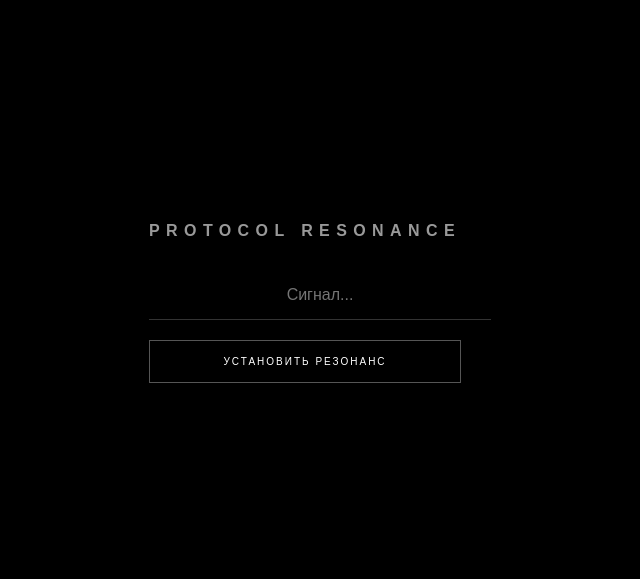
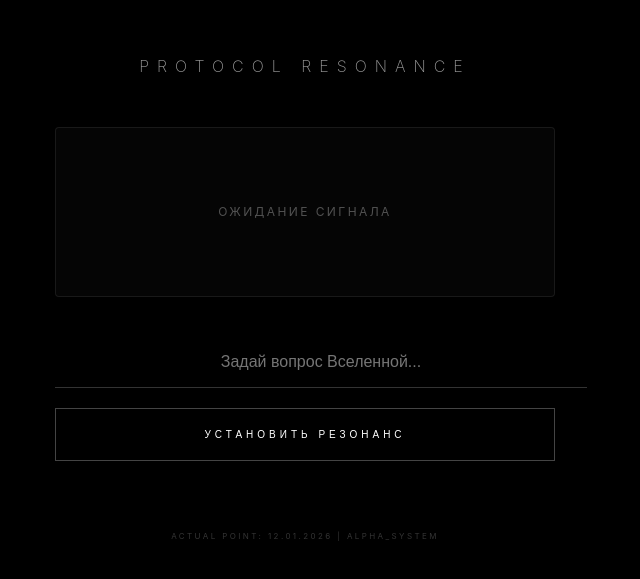
Before and after one commit to artemapplecloud-coder/protocol-resonance, a Next.js app: page / in a window 1280 px wide. Shown: the part 123-702 px from the top of the page, without its empty margins (335-975 px from the left). Built offline with nearby package versions, Linux system fonts and the light colour scheme.

Commit message:
Update page.tsx

```diff
--- a/src/app/page.tsx
+++ b/src/app/page.tsx
@@ -1,10 +1,16 @@
 'use client';
-import React, { useState } from 'react';
+import React, { useState, useEffect } from 'react';
 
-export default function MirrorPage() {
+export default function ResonanceMirror() {
   const [input, setInput] = useState('');
   const [response, setResponse] = useState('');
   const [loading, setLoading] = useState(false);
+  const [mounted, setMounted] = useState(false);
+
+  // Исправляет гидратацию на клиенте
+  useEffect(() => {
+    setMounted(true);
+  }, []);
 
   const syncResonance = async () => {
     if (!input || loading) return;
@@ -19,42 +25,120 @@ export default function MirrorPage() {
       });
 
       const contentType = res.headers.get("content-type");
-      if (contentType && contentType.indexOf("application/json") !== -1) {
+
+      if (res.ok && contentType?.includes("application/json")) {
         const data = await res.json();
-        if (res.ok) {
-          setResponse(data.text || "Сигнал принят.");
+        setResponse(data.text || "Сигнал принят. Резонанс чист.");
       } else {
-          setResponse(`Ошибка API: ${JSON.stringify(data)}`);
-        }
-      } else {
-        const textError = await res.text();
-        setResponse(`Сервер вернул не JSON (код ${res.status}). Возможно, путь не найден. Текст: ${textError.slice(0, 100)}`);
+        const errorText = await res.text();
+        setResponse(`Ошибка ${res.status}: ${errorText.slice(0, 40)}... Проверь путь /api/resonance`);
       }
     } catch (e: any) {
-      setResponse(`Сбой сети: ${e.name} - ${e.message}`);
+      setResponse(`Сбой связи: ${e.message}`);
     } finally {
       setLoading(false);
     }
   };
 
+  if (!mounted) return null;
+
   return (
-    <main style={{ backgroundColor: 'black', color: 'white', minHeight: '100vh', display: 'flex', flexDirection: 'column', alignItems: 'center', justifyContent: 'center', fontFamily: 'sans-serif', padding: '20px', textAlign: 'center' }}>
-      <div style={{ maxWidth: '600px', display: 'flex', flexDirection: 'column', gap: '20px' }}>
-        <h1 style={{ fontSize: '1rem', letterSpacing: '0.4em', textTransform: 'uppercase', opacity: 0.6 }}>Protocol Resonance</h1>
-        {response && (
-          <div style={{ fontSize: '0.9rem', color: '#00ffcc', padding: '15px', border: '1px solid #333', background: '#0a0a0a' }}>
+    <main style={{
+      backgroundColor: 'black',
+      color: 'white',
+      minHeight: '100vh',
+      display: 'flex',
+      flexDirection: 'column',
+      alignItems: 'center',
+      justifyContent: 'center',
+      fontFamily: '-apple-system, BlinkMacSystemFont, "Segoe UI", Roboto, sans-serif',
+      padding: '20px',
+      textAlign: 'center'
+    }}>
+      <div style={{ maxWidth: '500px', width: '100%', display: 'flex', flexDirection: 'column', gap: '40px' }}>
+
+        <h1 style={{
+          fontSize: '1rem',
+          fontWeight: '200',
+          letterSpacing: '0.5em',
+          textTransform: 'uppercase',
+          opacity: 0.6
+        }}>
+          Protocol Resonance
+        </h1>
+
+        <div style={{
+          minHeight: '120px',
+          display: 'flex',
+          alignItems: 'center',
+          justifyContent: 'center',
+          padding: '24px',
+          border: '1px solid rgba(255,255,255,0.08)',
+          background: 'rgba(255,255,255,0.02)',
+          borderRadius: '4px',
+          transition: 'all 0.5s ease'
+        }}>
+          {response ? (
+            <p style={{
+              fontSize: '1.1rem',
+              fontStyle: 'italic',
+              lineHeight: '1.6',
+              color: response.includes('Ошибка') ? '#ff4d4d' : '#00ffd5',
+              margin: 0
+            }}>
               {response}
+            </p>
+          ) : (
+            <p style={{ fontSize: '0.75rem', opacity: 0.3, letterSpacing: '0.2em', margin: 0 }}>
+              {loading ? 'СЧИТЫВАНИЕ ЧАСТОТЫ...' : 'ОЖИДАНИЕ СИГНАЛА'}
+            </p>
+          )}
         </div>
-        )}
+
+        <div style={{ display: 'flex', flexDirection: 'column', gap: '20px' }}>
           <input
+            type="text"
             value={input}
             onChange={(e) => setInput(e.target.value)}
-          placeholder="Сигнал..."
-          style={{ width: '100%', background: 'transparent', border: 'none', borderBottom: '1px solid #333', color: 'white', padding: '15px', textAlign: 'center', outline: 'none', fontSize: '16px' }}
+            onKeyDown={(e) => e.key === 'Enter' && syncResonance()}
+            placeholder="Задай вопрос Вселенной..."
+            style={{
+              width: '100%',
+              background: 'transparent',
+              border: 'none',
+              borderBottom: '1px solid #333',
+              color: 'white',
+              padding: '16px',
+              outline: 'none',
+              textAlign: 'center',
+              fontSize: '16px',
+              borderRadius: 0
+            }}
           />
-        <button onClick={syncResonance} disabled={loading} style={{ border: '1px solid #555', padding: '15px', background: 'transparent', color: 'white', textTransform: 'uppercase', fontSize: '10px', letterSpacing: '0.2em' }}>
-          {loading ? 'Связь...' : 'Установить Резонанс'}
+
+          <button
+            onClick={syncResonance}
+            disabled={loading}
+            style={{
+              padding: '20px',
+              background: 'transparent',
+              border: '1px solid #444',
+              color: 'white',
+              textTransform: 'uppercase',
+              fontSize: '10px',
+              letterSpacing: '0.4em',
+              cursor: loading ? 'default' : 'pointer',
+              opacity: loading ? 0.4 : 1,
+              transition: 'opacity 0.3s'
+            }}
+          >
+            {loading ? 'СИНХРОНИЗАЦИЯ...' : 'УСТАНОВИТЬ РЕЗОНАНС'}
           </button>
+        </div>
+
+        <p style={{ marginTop: '30px', fontSize: '8px', opacity: 0.2, letterSpacing: '0.3em' }}>
+          ACTUAL POINT: 12.01.2026 | ALPHA_SYSTEM
+        </p>
       </div>
     </main>
   );
```
Lines whose indentation alone changed are shown as unchanged.
